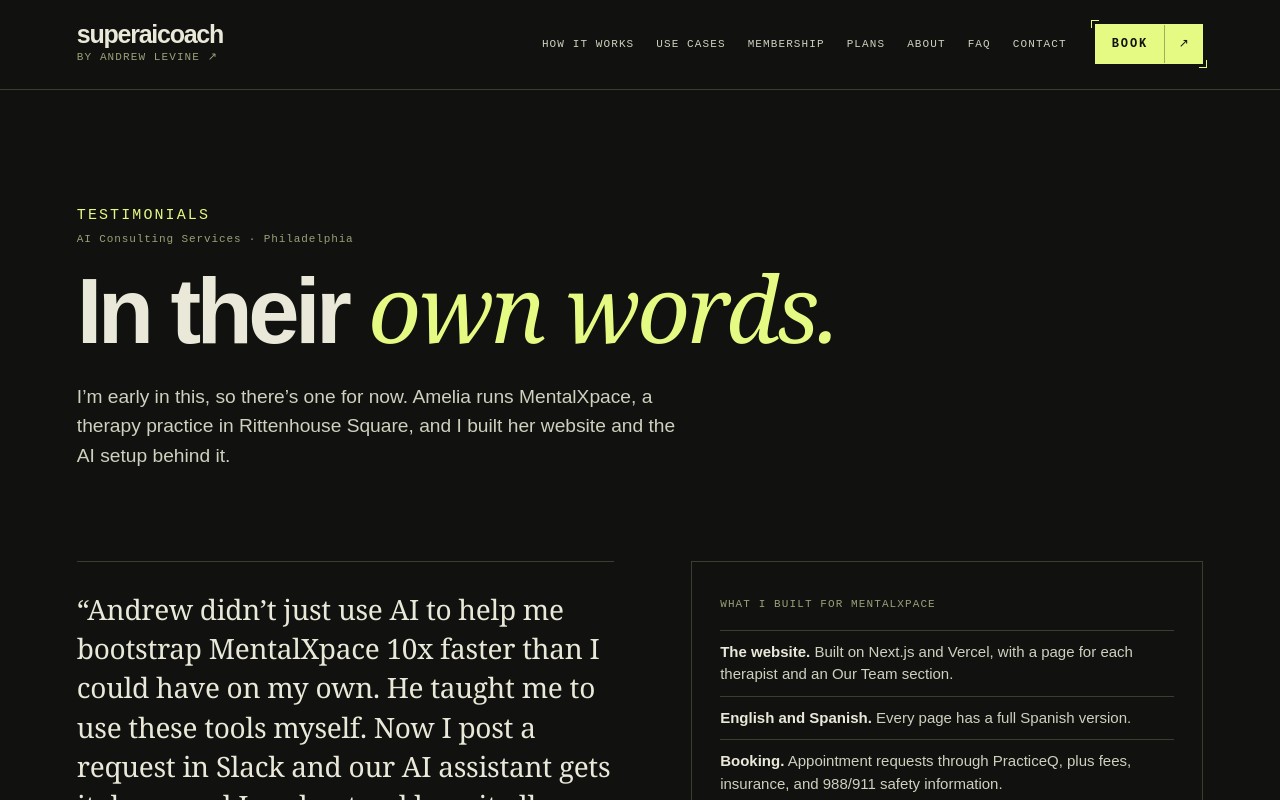
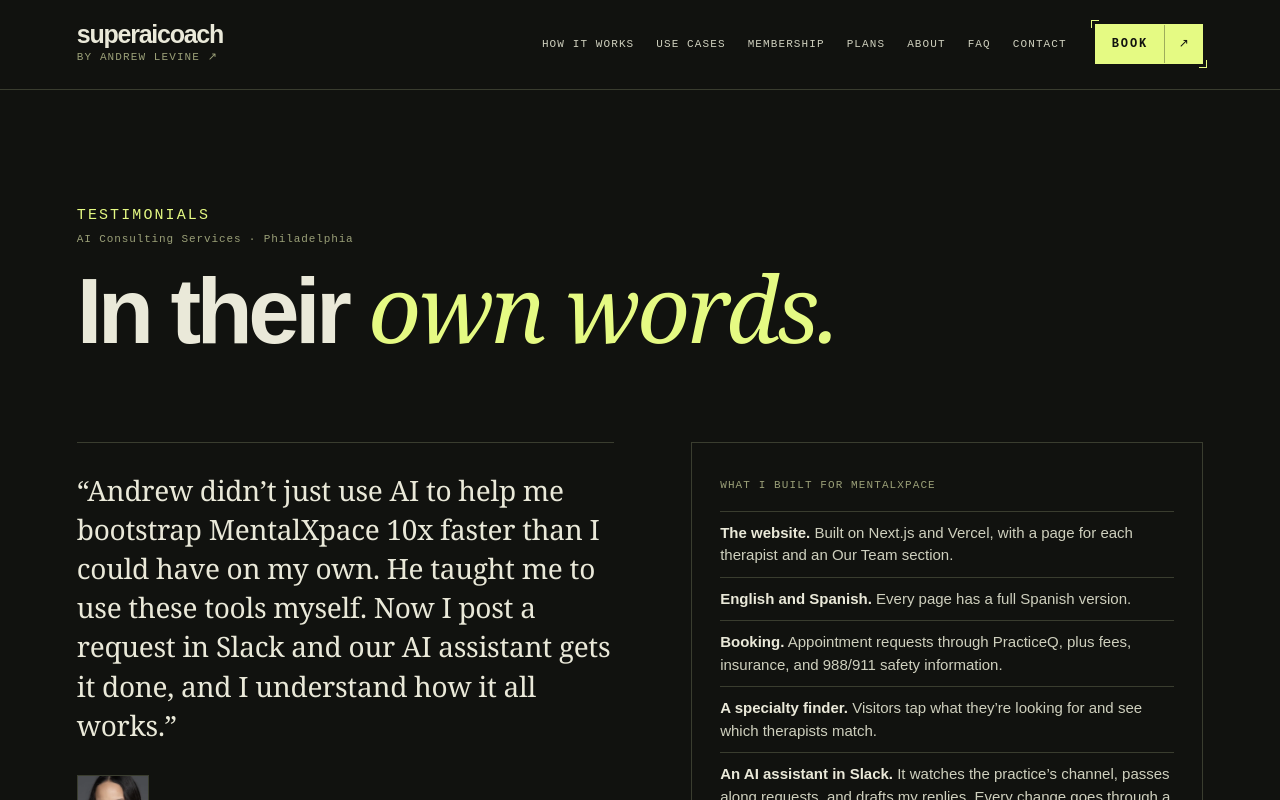
Before and after one commit to levineam/superaicoach-site, a Next.js app: page /testimonials in a window 1280 px wide. Shown: the top 800 px of the page. Built offline with nearby package versions, Linux system fonts and the light colour scheme; no server answers.

Commit message:
Testimonials: remove intro paragraph

```diff
--- a/src/app/testimonials/page.tsx
+++ b/src/app/testimonials/page.tsx
@@ -30,10 +30,6 @@ export default function Testimonials() {
         <h1>
           In their <em>own words.</em>
         </h1>
-        <p className="lede">
-          I’m early in this, so there’s one for now. Amelia runs MentalXpace, a therapy practice in
-          Rittenhouse Square, and I built her website and the AI setup behind it.
-        </p>
       </section>
       <section className="page-body">
         <div className="split">
```
